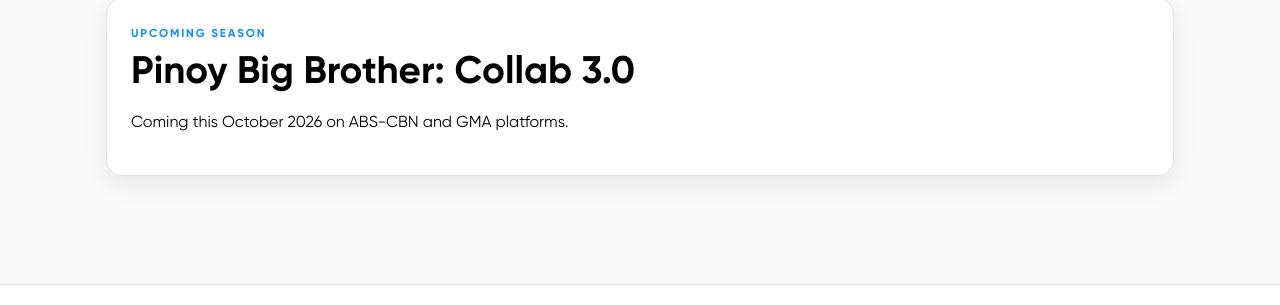
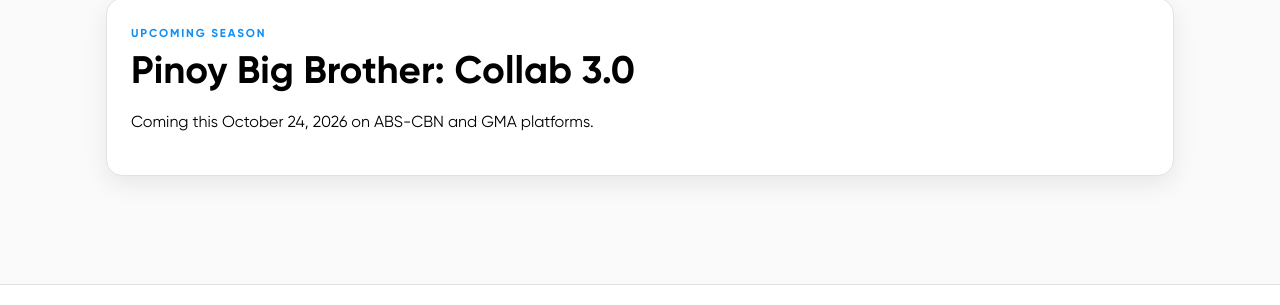
Before and after one commit to drpsphca/PHCASite-PBBUpdates, a Jekyll site: the page built from seasons/collab3/index.md, in a window 1280 px wide. Shown: the part 122-427 px from the top of the page. Built offline with Jekyll 4.4.1, drawn with Linux system fonts in a browser that asks for light colours.

Commit message:
20261010-01

```diff
--- a/seasons/collab3/index.md
+++ b/seasons/collab3/index.md
@@ -2,12 +2,12 @@
 layout: default
 title: PBB Collab 3.0
 permalink: /collab3/
-description: Pinoy Big Brother Collab 3.0 will soon to air on several ABS-CBN and GMA platforms this October 2026.
+description: Pinoy Big Brother Collab 3.0 will premiere on several ABS-CBN and GMA platforms this October 24, 2026.
 ---
 
 {% assign season = site.data.seasons.collab3.season %}
 <section class="hero">
   <p class="kicker">Upcoming season</p>
   <h1>{{ season.title }}</h1>
-  <p>{{ season.summary | default: "Coming this October 2026 on ABS-CBN and GMA platforms." }}</p>
+  <p>{{ season.summary | default: "Coming this October 24, 2026 on ABS-CBN and GMA platforms." }}</p>
 </section>
```
